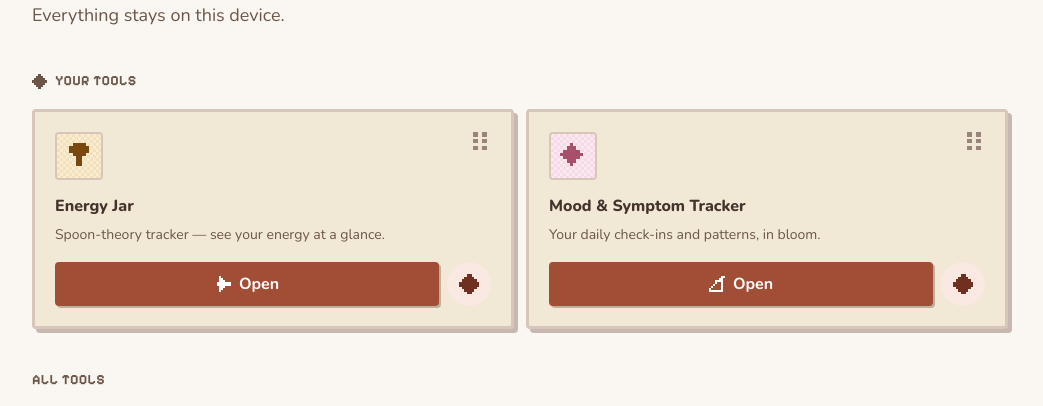
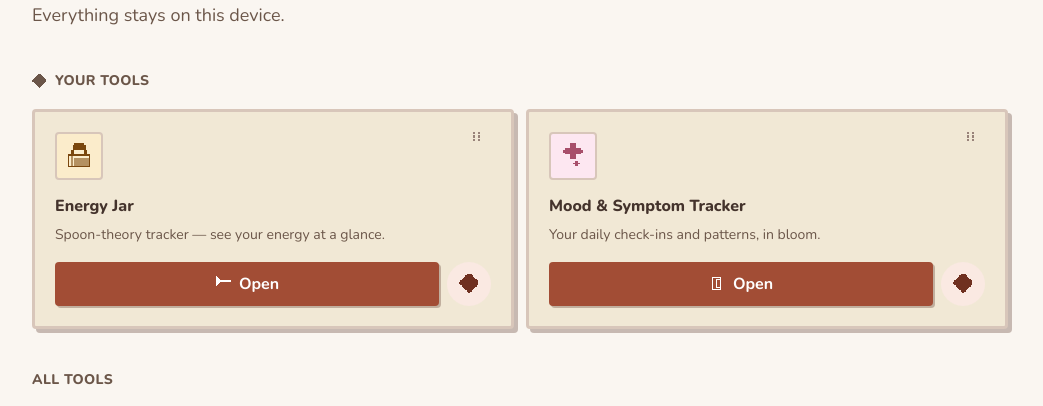
Before and after one commit to exauerba/MH-toolbox, a React (Vite) app: page /about in a window 1280 px wide. Shown: the part 355-761 px from the top of the page, without its empty margins (120-1163 px from the left). Built offline with nearby package versions, Linux system fonts and the light colour scheme.

Commit message:
feat(wp10): 16-bit sprite upgrade + minimalist trim

```diff
--- a/src/design/icons.tsx
+++ b/src/design/icons.tsx
@@ -43,6 +43,7 @@ export type IconName =
   | 'home'
   | 'image'
   | 'info'
+  | 'jar'
   | 'leaf'
   | 'lock'
   | 'menu'
@@ -202,6 +203,14 @@ const ICON_PATHS: Record<IconName, (filled: boolean) => ReactNode> = {
       <path d="M12 8h.01" />
     </g>
   ),
+  jar: () => (
+    <g {...strokeProps()}>
+      <path d="M4 4h16" />
+      <path d="M5 4v2h14V4" />
+      <path d="M7 6h10v13a3 3 0 0 1-3 3h-4a3 3 0 0 1-3-3z" />
+      <path d="M9 11h6" />
+    </g>
+  ),
   leaf: () => (
     <g {...strokeProps()}>
       <path d="M4 20c0-9 6-14 16-14 0 9-5 14-16 14z" />
@@ -299,185 +308,342 @@ const ICON_PATHS: Record<IconName, (filled: boolean) => ReactNode> = {
 }
 
 /**
- * Cozy 16-bit pixel sprites — hand-authored ASCII grids.
- * 'X' = filled pixel, '.' = empty. Icons without a sprite here fall
- * back to their stroke path. `filled` icons render a solid variant;
- * otherwise an outline variant (star, heart) or the single art.
+ * Cozy 16-bit pixel sprites — hand-authored ASCII grids on a 16×16
+ * canvas. 'X' = full-tone pixel, 'x' = soft-tone pixel (≈55% opacity),
+ * '.' = empty. The soft tone reads as a highlight in light mode and a
+ * shade in dark mode, so sprites stay currentColor-themed. Icons
+ * without a sprite here fall back to their stroke path. `filled`
+ * icons render a solid variant; otherwise an outline variant
+ * (star, heart) or the single art.
  */
 const PIXEL_SPRITES: Partial<Record<IconName, string[] | { solid: string[]; outline: string[] }>> = {
+  jar: [
+    '.....XXXXXX.....',
+    '....XXXXXXXX....',
+    '....XXXXXXXX....',
+    '....XXXXXXXX....',
+    '...XX......XX...',
+    '...XX......XX...',
+    '...XX......XX...',
+    '.XXXXXXXXXXXXXX.',
+    '.X.x..........X.',
+    '.X.x.xxxxxxxxxX.',
+    '.X.x.xxxxxxxxxX.',
+    '.X.x.xxxxxxxxxX.',
+    '.X.x.xxxxxxxxxX.',
+    '.X.x.xxxxxxxxxX.',
+    '.XXXXXXXXXXXXXX.',
+    '................',
+  ],
   spoon: [
-    '..XXXX..',
-    '.XXXXXX.',
-    '.XXXXXX.',
-    '..XXXX..',
-    '...XX...',
-    '...XX...',
-    '...XX...',
-    '........',
+    '................',
+    '...XXXXXXXXXX...',
+    '..XXXXXXXXXXXX..',
+    '..XXXXXXXXXXXX..',
+    '..XXXXXXXXXXXX..',
+    '..XXXXXXXXXXXX..',
+    '...XXXXXXXXXX...',
+    '....XXXXXXXX....',
+    '.......XX.......',
+    '.......XX.......',
+    '.......XX.......',
+    '.......XX.......',
+    '.......XX.......',
+    '.......XX.......',
+    '................',
+    '................',
   ],
   star: {
     solid: [
-      '...XX...',
-      '..XXXX..',
-      '.XXXXXX.',
-      'XXXXXXXX',
-      'XXXXXXXX',
-      '.XXXXXX.',
-      '..XXXX..',
-      '...XX...',
+      '......XXXX......',
+      '.....XXXXXX.....',
+      '....XXXXXXXX....',
+      '...XXXXXXXXXX...',
+      '..XXXXXXXXXXXX..',
+      '.XXXXXXXXXXXXXX.',
+      'XXXXXXXXXXXXXXX.',
+      'XXXXXXXXXXXXXXX.',
+      '.XXXXXXXXXXXXXX.',
+      '..XXXXXXXXXXXX..',
+      '...XXXXXXXXXX...',
+      '....XXXXXXXX....',
+      '.....XXXXXX.....',
+      '......XXXX......',
+      '.......XX.......',
+      '................',
     ],
     outline: [
-      '...XX...',
-      '..X..X..',
-      '.X....X.',
-      'X......X',
-      'X......X',
-      '.X....X.',
-      '..X..X..',
-      '...XX...',
+      '......XXXX......',
+      '.....X....X.....',
+      '....X......X....',
+      '...X........X...',
+      '..X..........X..',
+      '.X............X.',
+      'X..............X',
+      'X..............X',
+      '.X............X.',
+      '..X..........X..',
+      '...X........X...',
+      '....X......X....',
+      '.....X....X.....',
+      '......XXXX......',
+      '.......XX.......',
+      '................',
     ],
   },
   heart: {
     solid: [
-      '.XX..XX.',
-      'XXXXXXXX',
-      'XXXXXXXX',
-      'XXXXXXXX',
-      '.XXXXXX.',
-      '..XXXX..',
-      '...XX...',
-      '........',
+      '..XX........XX..',
+      '.XXXX......XXXX.',
+      '.XXXXXX..XXXXXX.',
+      '.XXXXXXXXXXXXXX.',
+      '.XXXXXXXXXXXXXX.',
+      '.XXXXXXXXXXXXXX.',
+      '.XXXXXXXXXXXXXX.',
+      '.XXXXXXXXXXXXXX.',
+      '..XXXXXXXXXXXX..',
+      '..XXXXXXXXXXXX..',
+      '...XXXXXXXXXX...',
+      '....XXXXXXXX....',
+      '.....XXXXXX.....',
+      '......XXXX......',
+      '.......XX.......',
+      '................',
     ],
     outline: [
-      '.XX..XX.',
-      'X.XX.XX.',
-      'X......X',
-      'X......X',
-      '.X....X.',
-      '..X..X..',
-      '...XX...',
-      '........',
+      '..XX........XX..',
+      '.XXXX......XXXX.',
+      '.XXXXXX..XXXXXX.',
+      '.XXXXXXXXXXXXXX.',
+      '.X............X.',
+      '.X............X.',
+      '.X............X.',
+      '.X............X.',
+      '..X..........X..',
+      '..X..........X..',
+      '...X........X...',
+      '....X......X....',
+      '.....X....X.....',
+      '......XXXX......',
+      '.......XX.......',
+      '................',
     ],
   },
   sparkle: [
-    '...X....',
-    '..XXX...',
-    '.XXXXX..',
-    'XXXXXXX.',
-    '.XXXXX..',
-    '..XXX...',
-    '...X....',
-    '........',
+    '......XXXX......',
+    '......XXXX......',
+    '......XXXX......',
+    '...XXXXXXXXXX...',
+    '..XXXXXXXXXXXX..',
+    '..XXXXXXXXXXXX..',
+    '...XXXXXXXXXX...',
+    '......XXXX......',
+    '......XXXX......',
+    '......XXXX......',
+    '................',
+    '.........XX.....',
+    '........XXXX....',
+    '.........XX.....',
+    '................',
+    '................',
   ],
   timeline: [
-    '.X......',
-    '.X......',
-    '.XXXXXX.',
-    '..X.....',
-    '..XXXX..',
-    '....X...',
-    '....X...',
-    '........',
+    '....XX..........',
+    '....XX..........',
+    '....XX..........',
+    '....XXXXXXXXXX..',
+    '....XX..........',
+    '....XX..........',
+    '....XX..........',
+    '....XX..........',
+    '....XX..........',
+    '....XXXXXXXXXX..',
+    '....XX..........',
+    '....XX..........',
+    '....XX..........',
+    '....XX..........',
+    '....XX..........',
+    '................',
   ],
   grip: [
-    'XX..XX..',
-    'XX..XX..',
-    '........',
-    'XX..XX..',
-    'XX..XX..',
-    '........',
-    'XX..XX..',
-    'XX..XX..',
+    'XX..XX..........',
+    'XX..XX..........',
+    '................',
+    'XX..XX..........',
+    'XX..XX..........',
+    '................',
+    'XX..XX..........',
+    'XX..XX..........',
+    '................',
+    '................',
+    '................',
+    '................',
+    '................',
+    '................',
+    '................',
+    '................',
   ],
   arrowLeft: [
-    '.....X..',
-    '....XX..',
-    '...XXX..',
-    'XXXXXXX.',
-    'XXXXXXX.',
-    '...XXX..',
-    '....XX..',
-    '.....X..',
+    '..............X.',
+    '.............XX.',
+    '............XXX.',
+    '...........XXXX.',
+    'XXXXXXXXXXXXXXX.',
+    'XXXXXXXXXXXXXXX.',
+    '...........XXXX.',
+    '............XXX.',
+    '.............XX.',
+    '..............X.',
+    '................',
+    '................',
+    '................',
+    '................',
+    '................',
+    '................',
   ],
   arrowRight: [
-    '..X.....',
-    '..XX....',
-    '..XXX...',
-    '.XXXXXXX',
-    '.XXXXXXX',
-    '..XXX...',
-    '..XX....',
-    '..X.....',
+    '.X..............',
+    '.XX.............',
+    '.XXX............',
+    '.XXXX...........',
+    '.XXXXXXXXXXXXXXX',
+    '.XXXXXXXXXXXXXXX',
+    '.XXXX...........',
+    '.XXX............',
+    '.XX.............',
+    '.X..............',
+    '................',
+    '................',
+    '................',
+    '................',
+    '................',
+    '................',
   ],
   external: [
-    '......XX',
-    '.....XX.',
-    '...XXXX.',
-    '...X..X.',
-    '..X...X.',
-    '.X....X.',
-    'X.....X.',
-    'XXXXXXX.',
+    '................',
+    '...XXXXXXXXX....',
+    '...X.......X....',
+    '...X...XXXXX....',
+    '...X...X...X....',
+    '...X...X...X....',
+    '...X...X...X....',
+    '...X...X...X....',
+    '...X...X...X....',
+    '...X...X...X....',
+    '...X...X...X....',
+    '...X...XXXXX....',
+    '...X.......X....',
+    '...XXXXXXXXX....',
+    '................',
+    '................',
   ],
   plus: [
-    '...XX...',
-    '...XX...',
-    '...XX...',
-    'XXXXXXXX',
-    'XXXXXXXX',
-    '...XX...',
-    '...XX...',
-    '...XX...',
+    '......XXXX......',
+    '......XXXX......',
+    '......XXXX......',
+    '......XXXX......',
+    '......XXXX......',
+    '......XXXX......',
+    '......XXXX......',
+    'XXXXXXXXXXXXXX..',
+    'XXXXXXXXXXXXXX..',
+    '......XXXX......',
+    '......XXXX......',
+    '......XXXX......',
+    '......XXXX......',
+    '......XXXX......',
+    '......XXXX......',
+    '................',
   ],
   close: [
-    'XX....XX',
-    '.XX..XX.',
-    '..XXXX..',
-    '...XX...',
-    '...XX...',
-    '..XXXX..',
-    '.XX..XX.',
-    'XX....XX',
+    'XX............XX',
+    '.XX..........XX.',
+    '..XX........XX..',
+    '...XX......XX...',
+    '....XX....XX....',
+    '.....XX..XX.....',
+    '......XXXX......',
+    '.......XX.......',
+    '.......XX.......',
+    '......XXXX......',
+    '.....XX..XX.....',
+    '....XX....XX....',
+    '...XX......XX...',
+    '..XX........XX..',
+    '.XX..........XX.',
+    'XX............XX',
   ],
   check: [
-    '........',
-    '........',
-    '........',
-    'XX......',
-    'X.XX....',
-    'X..XX...',
-    'X...XXXX',
-    '........',
+    '................',
+    '................',
+    '................',
+    '................',
+    'XX..............',
+    'X.XX............',
+    'X..XX...........',
+    'X...XX..........',
+    'X....XX.........',
+    'X.....XX........',
+    'X......XXXXXXXX.',
+    'X............XX.',
+    '................',
+    '................',
+    '................',
+    '................',
   ],
   gauge: [
-    '..XXXX..',
-    '.XXXXXX.',
-    'X.XX...X',
-    'X..XX..X',
-    'X...XX.X',
-    'X....XXX',
-    '.XXXXXX.',
-    '........',
+    '................',
+    '...XXXXXXXXXX...',
+    '..XXXXXXXXXXXX..',
+    '.XX..........XX.',
+    '.XX..........XX.',
+    '.XX..........XX.',
+    '.XX..........XX.',
+    '.XX....XX....XX.',
+    '.XX....XX....XX.',
+    '.XX....XX....XX.',
+    '.XX..........XX.',
+    '.XX..........XX.',
+    '..XXXXXXXXXXXX..',
+    '...XXXXXXXXXX...',
+    '................',
+    '................',
   ],
   edit: [
-    '.....XX.',
-    '....XXX.',
-    '...XXX..',
-    '..XXX...',
-    '.XXX....',
-    'XX......',
-    '........',
-    '........',
+    '................',
+    '...........XX...',
+    '..........XXX...',
+    '.........XXX....',
+    '........XXX.....',
+    '.......XXX......',
+    '......XXX.......',
+    '.....XXX........',
+    '....XXX.........',
+    '...XXX..........',
+    '..XXX...........',
+    '.XXX............',
+    'XX..............',
+    '................',
+    '................',
+    '................',
   ],
   trash: [
-    '..XXXX..',
-    '.XXXXXX.',
-    'XXXXXXXX',
-    'XX.XX.XX',
-    'XX.XX.XX',
-    'XX.XX.XX',
-    '.XXXXXX.',
-    '........',
+    '.....XXXXXX.....',
+    '....XXXXXXXX....',
+    '..XXXXXXXXXXXX..',
+    '.XX.XXXXXXXX.XX.',
+    '.XX.XX....XX.XX.',
+    '.XX.XX....XX.XX.',
+    '.XX.XX....XX.XX.',
+    '.XX.XX....XX.XX.',
+    '.XX.XX....XX.XX.',
+    '.XX.XX....XX.XX.',
+    '.XX.XX....XX.XX.',
+    '.XX.XX....XX.XX.',
+    '.XX.XX....XX.XX.',
+    '.XX.XX....XX.XX.',
+    '..XXXXXXXXXXXX..',
+    '................',
   ],
 }
 
@@ -506,6 +672,8 @@ export function Icon({ name, size = 20, filled = false, pixel = false, label, ..
           row.split('').map((cell, x) =>
             cell === 'X' ? (
               <rect key={`${x}-${y}`} x={x} y={y} width={1} height={1} fill="currentColor" />
+            ) : cell === 'x' ? (
+              <rect key={`${x}-${y}`} x={x} y={y} width={1} height={1} fill="currentColor" opacity={0.55} />
             ) : null,
           ),
         )}
--- a/src/features/hub/HubHome.tsx
+++ b/src/features/hub/HubHome.tsx
@@ -72,7 +72,7 @@ function ToolCard({
         <span
           aria-hidden="true"
           className={cx(
-            'pixel-tile dither flex size-12 shrink-0 items-center justify-center',
+            'pixel-tile flex size-12 shrink-0 items-center justify-center',
             accentTileClass[tool.accent],
           )}
         >
@@ -148,7 +148,7 @@ export function HubHome() {
       <section aria-labelledby="pinned-heading">
         <h2
           id="pinned-heading"
-          className="font-display flex items-center gap-2 text-sm font-bold uppercase tracking-wide text-ink-soft"
+          className="flex items-center gap-2 text-sm font-extrabold uppercase tracking-wide text-ink-soft"
         >
           <Icon name="star" size={15} filled pixel />
           Your tools
@@ -177,7 +177,7 @@ export function HubHome() {
       <section aria-labelledby="directory-heading">
         <h2
           id="directory-heading"
-          className="font-display text-sm font-bold uppercase tracking-wide text-ink-soft"
+          className="text-sm font-extrabold uppercase tracking-wide text-ink-soft"
         >
           All tools
         </h2>
--- a/src/tools/tools.config.ts
+++ b/src/tools/tools.config.ts
@@ -44,7 +44,7 @@ export const TOOLS: ToolConfig[] = [
     tagline: 'Spoon-theory tracker — see your energy at a glance.',
     description:
       'Your spoons for the day, kept in one place. Quick-add, gentle limits, and a jar you can actually see.',
-    icon: 'spoon',
+    icon: 'jar',
     accent: 'jar',
     route: '/tools/jar',
     pinnedByDefault: true,
```
Also changed, not shown: src/features/tools/JarScreen.tsx (+6 -6 lines).
